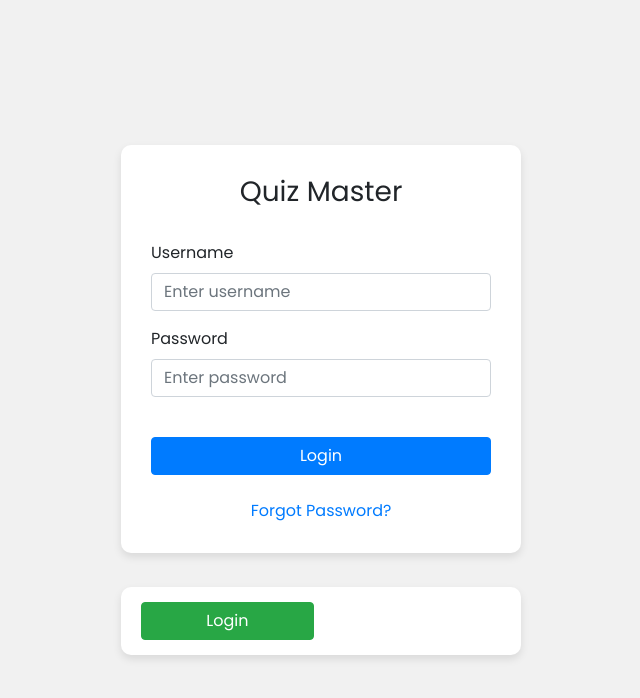
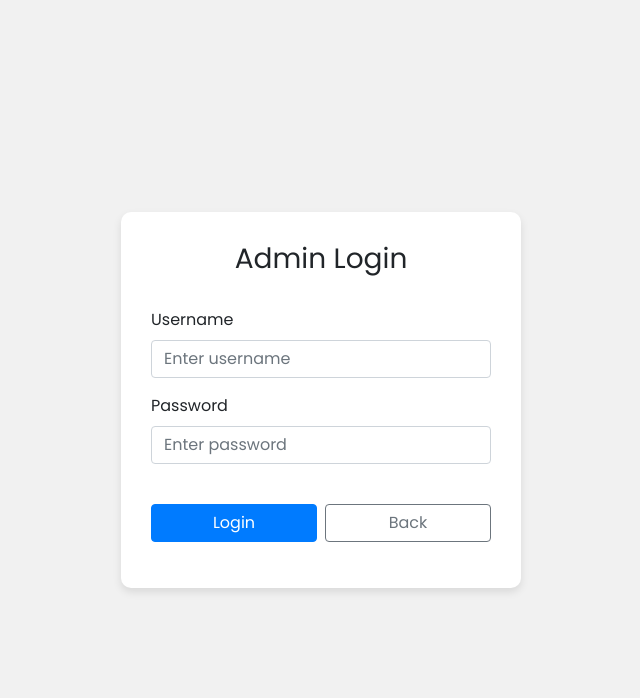
Before and after one commit to shri0987/Quiz-Master-Application, a Flask app: template templates/adminlogin.html in a window 1280 px wide. Shown: the top 698 px of the page, without its empty margins (319-959 px from the left). Run offline with Flask 3, Linux system fonts and the light colour scheme; the template is opened without the code that fills it, so the values that code supplies are empty; some libraries are stand-ins or nearby versions.

Commit message:
Adding admin APIs and html code

```diff
--- a/app.py
+++ b/app.py
@@ -10,6 +10,7 @@ from models.admin import Admin
 from models.user import User
 from repository.database import db, migrate
 from controllers.usercontroller import UserController
+from controllers.admincontroller import AdminController
 
 def create_app():
     app = Flask(__name__)
@@ -21,6 +22,7 @@ def create_app():
         db.create_all()
     CORS(app)
     UserController(app)
+    AdminController(app)
     return app
 
 app = create_app()
--- a/common/error.py
+++ b/common/error.py
@@ -5,6 +5,7 @@ class AppError(Exception):
     VALIDATION_ERROR = ('E1003', 400)
     INTERNAL_SERVER_ERROR = ('E1004', 500)
     USER_EXISTS = ('E1005', 400)
+    USER_NOT_FOUND = ('E1006', 404)
 
     def __init__(self, error_message, error_code_tuple):
         super().__init__(error_message)
--- a/services/userservice.py
+++ b/services/userservice.py
@@ -73,6 +73,9 @@ class UserService:
             if not self.is_valid_username(username):
                 raise AppError("Username is not valid", AppError.VALIDATION_ERROR)
 
+            if not self.user_exists(username):
+                raise AppError("User not found", AppError.USER_NOT_FOUND)
+
             logging.info("Fetching user %s ", username)
             user = self.user_repository.get_user_by_username(username)
             if user is not None:
--- /dev/null
+++ b/static/adminloginstyle.css
@@ -0,0 +1,45 @@
+body {
+    height: 100vh;
+    display: flex;
+    justify-content: center;
+    align-items: center;
+    background-color: #f1f1f1;
+    margin: 0;
+    font-family: 'Poppins', sans-serif;
+}
+.container-box {
+    width: 100%;
+    max-width: 400px;
+}
+.login-card, .button-card {
+    width: 100%;
+    padding: 30px;
+    box-shadow: 0 4px 8px rgba(0,0,0,0.1);
+    border-radius: 10px;
+    background-color: #fff;
+    text-align: center;
+}
+.button-card {
+    margin-top: 10px;
+    display: flex;
+    justify-content: space-between;
+    padding: 15px 20px;
+}
+.button-card a {
+    flex: 0 0 48%;
+}
+.form-row {
+    display: flex;
+    gap: 15px;
+}
+.form-group {
+    flex: 1;
+}
+.btn-block {
+    width: 100%;
+}
+a.text-center {
+    display: block;
+    margin-top: 10px;
+    text-align: center;
+}
--- a/templates/adminlogin.html
+++ b/templates/adminlogin.html
@@ -3,18 +3,17 @@
 <head>
     <meta charset="UTF-8">
     <meta name="viewport" content="width=device-width, initial-scale=1.0">
-    <title>Login Page</title>
+    <title>Quiz Master | Admin Login</title>
     <link href="https://fonts.googleapis.com/css2?family=Poppins:wght@300;400;600&display=swap" rel="stylesheet">
     <link href="https://stackpath.bootstrapcdn.com/bootstrap/4.5.2/css/bootstrap.min.css" rel="stylesheet">
-    <link href="/static/loginstyle.css" rel="stylesheet">
+    <link href="/static/adminloginstyle.css" rel="stylesheet">
 </head>
 <body>
-
 <div class="container-box">
     <div class="login-card">
-        <h3 style="text-align: center;">Quiz Master</h3>
+        <h3 style="text-align: center;">Admin Login</h3>
         <br>
-        <form action="{{ url_for('user_login') }}" method="POST">
+        <form action="{{ url_for('admin_login') }}" method="POST">
             <div class="form-group text-left">
                 <label for="username">Username</label>
                 <input type="text" class="form-control" id="username" name = "username" placeholder="Enter username">
@@ -24,19 +23,19 @@
                 <input type="password" class="form-control" id="password" name = "password" placeholder="Enter password">
             </div>
             <br>
-            <button type="submit" class="btn btn-primary btn-block">Login</button>
-            <br>
-            <a href="#" class="text-center" style="text-decoration: none;">Forgot Password?</a>
+            <div class="form-group">
+                <div class="row">
+                    <div class="col pr-1">
+                        <button type="submit" class="btn btn-primary btn-block">Login</button>
+                    </div>
+                    <div class="col pl-1">
+                        <a href="{{ url_for('user_home') }}" class="btn btn-outline-secondary btn-block">Back</a>
+                </div>
+            </div>
         </form>
     </div>
-    <br>
-    <div class="button-card">
-        <a href="{{ url_for('home') }}" class="btn btn-success">Login</a>
-    </div>
 </div>
-
 <script src="https://code.jquery.com/jquery-3.5.1.slim.min.js"></script>
 <script src="https://stackpath.bootstrapcdn.com/bootstrap/4.5.2/js/bootstrap.bundle.min.js"></script>
-
 </body>
 </html>
--- a/templates/usercreate.html
+++ b/templates/usercreate.html
@@ -3,7 +3,7 @@
 <head>
     <meta charset="UTF-8">
     <meta name="viewport" content="width=device-width, initial-scale=1.0">
-    <title>Login Page</title>
+    <title>Quiz Master | Register</title>
     <link href="https://fonts.googleapis.com/css2?family=Poppins:wght@300;400;600&display=swap" rel="stylesheet">
     <link href="https://stackpath.bootstrapcdn.com/bootstrap/4.5.2/css/bootstrap.min.css" rel="stylesheet">
     <link href="/static/registerstyle.css" rel="stylesheet">
@@ -12,7 +12,7 @@
 
 <div class="login-card">
     <h3 style="text-align: center;">Welcome Aboard</h3>
-    <br>
+    <br><br>
     <form action="{{ url_for('user_create') }}" method="POST">
         <!-- Row 1 -->
         <div class="form-row">
@@ -63,7 +63,7 @@
             </div>
         </div>
         <br>
-        <a href="{{ url_for('home') }}" class="text-center" style="text-decoration: none;">Already have an account?</a>
+        <a href="{{ url_for('user_home') }}" class="text-center" style="text-decoration: none;">Already have an account?</a>
     </form>
 </div>
 
--- a/templates/userlogin.html
+++ b/templates/userlogin.html
@@ -3,7 +3,7 @@
 <head>
     <meta charset="UTF-8">
     <meta name="viewport" content="width=device-width, initial-scale=1.0">
-    <title>Login Page</title>
+    <title>Quiz Master | Login</title>
     <link href="https://fonts.googleapis.com/css2?family=Poppins:wght@300;400;600&display=swap" rel="stylesheet">
     <link href="https://stackpath.bootstrapcdn.com/bootstrap/4.5.2/css/bootstrap.min.css" rel="stylesheet">
     <link href="/static/loginstyle.css" rel="stylesheet">
@@ -31,8 +31,8 @@
     </div>
     <br>
     <div class="button-card">
-        <a href="{{ url_for('register') }}" class="btn btn-success">Register</a>
-        <a href="#" class="btn btn-secondary">Admin Login</a>
+        <a href="{{ url_for('user_register') }}" class="btn btn-success">Register</a>
+        <a href="{{ url_for('admin_home') }}" class="btn btn-secondary">Admin Login</a>
     </div>
 </div>
 
```
Also changed, not shown: controllers/admincontroller.py (+35 -1 lines), controllers/usercontroller.py (+7 -6 lines), repository/adminrepository.py (+4 -4 lines), services/adminservice.py (+38 -1 lines), instance/quizmasterapp.db, 1 other file.
